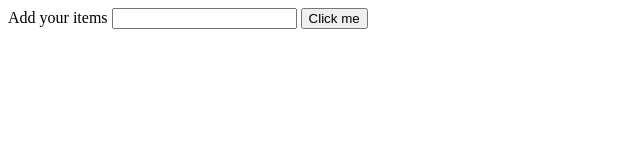
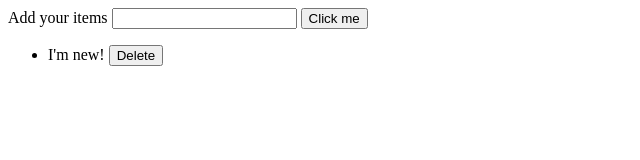
Before and after one commit to fac-23/preA-week2-testing-orianmilly, a plain HTML site: page index.html in a window 1280 px wide. Shown: the whole page, without its empty margins (0-640 px from the left). Drawn offline with Linux system fonts and the light colour scheme.

Commit message:
Add test for deleting item from list add mock html elements to demonstrate test failure

```diff
--- a/index.html
+++ b/index.html
@@ -12,7 +12,13 @@
         <label for="task">Add your items</label>
         <input name="task" id="task">
         <button id="btn" type="button">Click me</button>
-        <output id="result"></output>
+        <output id="result">
+            <ul>
+                <li>I'm new!
+                    <button class="delete-btn">Delete</button>
+                </li>
+            </ul>
+        </output>
     </form>
 </body>
 <script src="test-helpers.js"></script>
--- a/index.test.js
+++ b/index.test.js
@@ -1,5 +1,4 @@
-//Test for submitting a new task to be added
-// to the to-do list
+// test for submitting a new task to be added to the to-do list
 
 test("Once a user adds an item, the result is shown", () => {
     const form = document.querySelector("form");
@@ -11,5 +10,23 @@ test("Once a user adds an item, the result is shown", () => {
     equal(addedItem.textContent, "I'm new!");
     //input.value = "";
     form.reset()
+})
 
+// test deleting an item from the to-do list
+test("Delete button removes item and updates list", () => {
+    // grab list
+    const list = document.querySelector('ul');
+    console.dir(list);
+    // find current num of ul child elements
+    const numOfChildren = list.childElementCount;
+    console.log(numOfChildren)
+    // grab the delete button
+    const deleteBtn = document.querySelector('.delete-btn');
+    deleteBtn.addEventListener('click', (e) => {
+        e.preventDefault();
+    })
+    // click it
+    deleteBtn.click();
+    // check that the number of childern equals the current num - 1
+    equal(list.childElementCount, numOfChildren - 1);
 })
```
